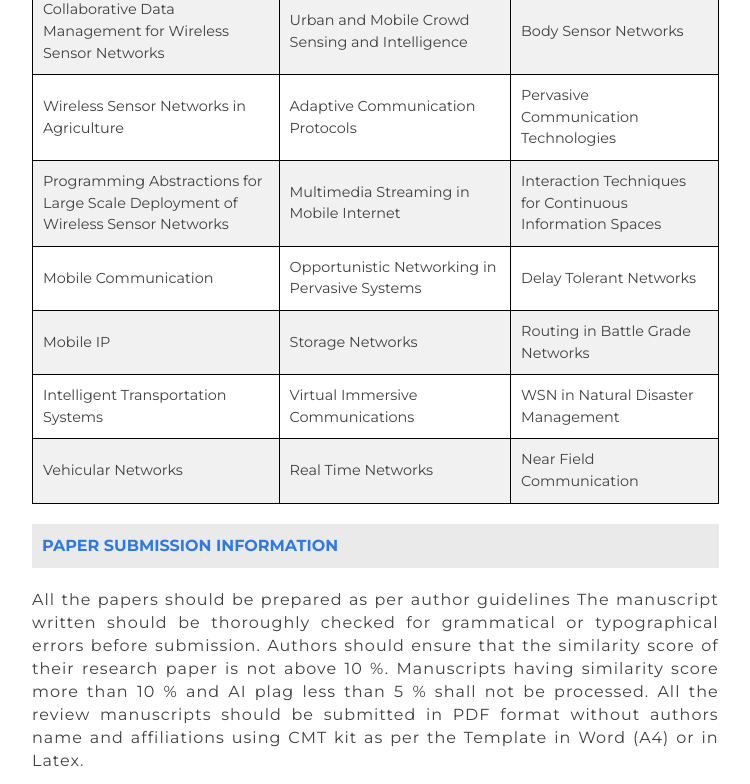
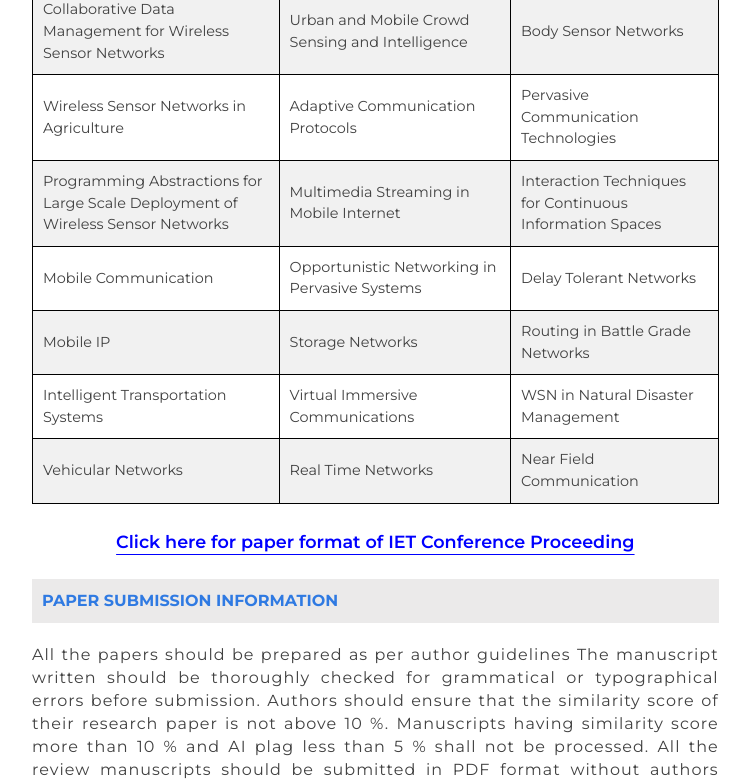
Before and after one commit to splixcube/PerCAA, a React (Vite) app: page /callForPaper in a window 1280 px wide. Shown: the part 1977-2761 px from the top of the page, without its empty margins (78-828 px from the left). Built offline with nearby package versions, Linux system fonts and the light colour scheme.

Commit message:
link and banner update

```diff
--- a/src/components/CallForPapers/CallForPapers.jsx
+++ b/src/components/CallForPapers/CallForPapers.jsx
@@ -291,10 +291,10 @@ const CallForPapers = () => {
                         </div>
 
                     </div>
-
-
-
-
+                    <div className="doc_container">
+                        <a href="/docs/Author_Guidelines1.doc" download="Paper Format" className="doc_details" >Click here for paper format of IET Conference Proceeding</a>
+                    </div>
+<br/>
                     <div className="homeContent">
                         <div className="homeheading">PAPER SUBMISSION INFORMATION</div>
                         <div className="paracontent">
```
